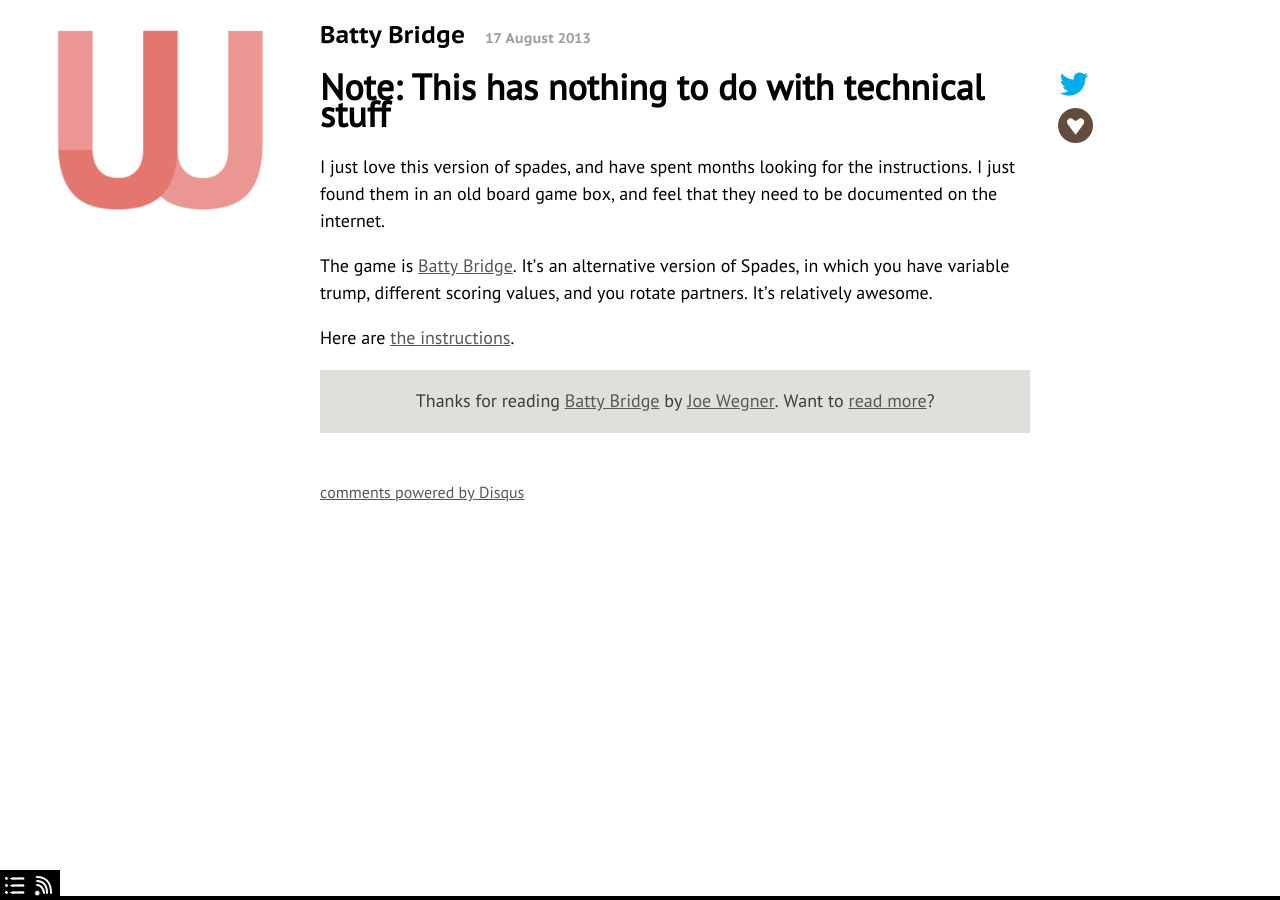
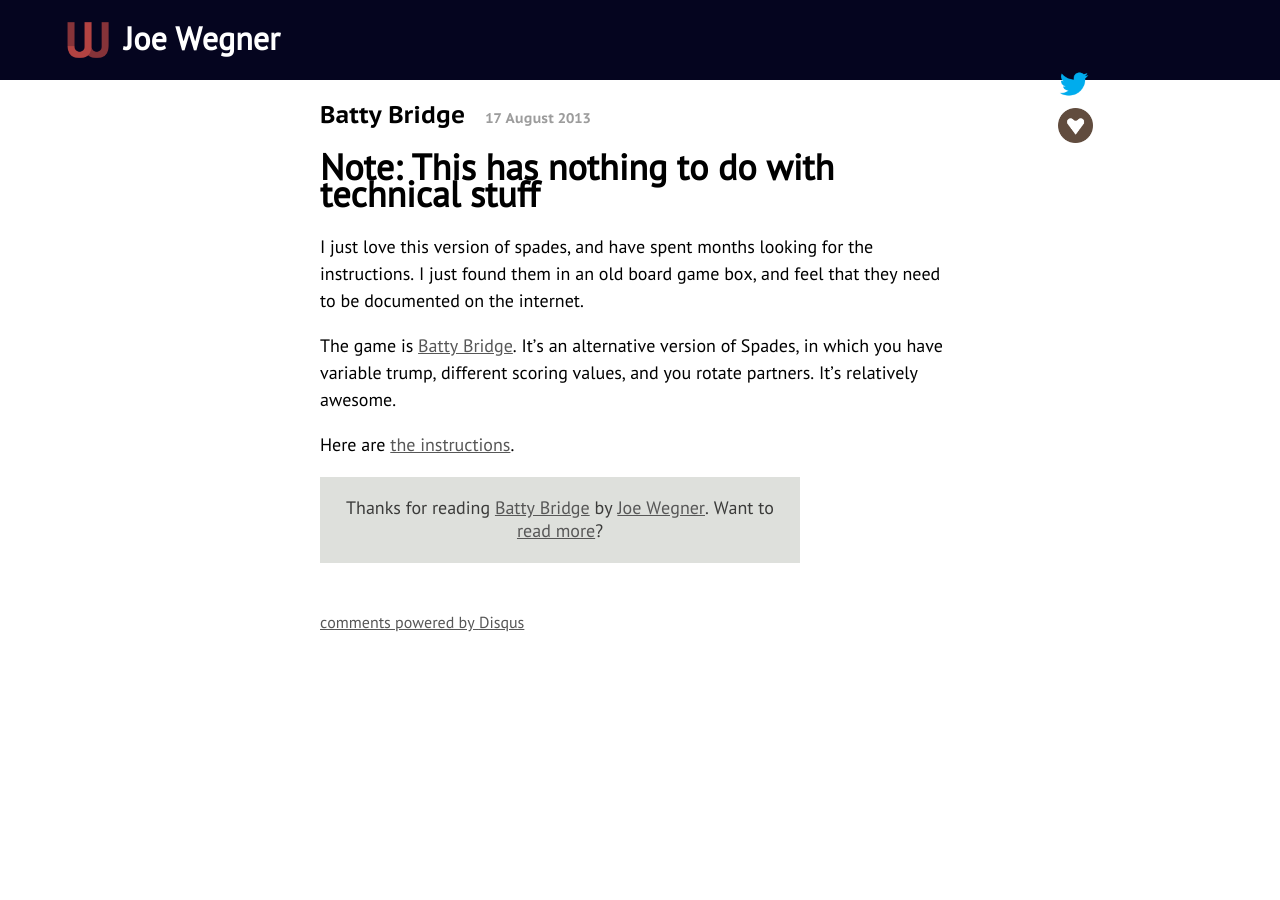
Before and after one commit to josephwegner/josephwegner.github.com, a Jekyll site: the page built from _posts/2013-08-17-batty-bridge.md, in a window 1280 px wide. Built offline with Jekyll 4.4.1, drawn with Linux system fonts in a browser that asks for light colours; Markdown is read by kramdown in place of the engine named in the settings; comment, search, counter and statistics services are not loaded.

Commit message:
Basic header

```diff
--- a/_layouts/post.html
+++ b/_layouts/post.html
@@ -44,14 +44,8 @@
   <meta property="og:site_name" content="WegnerDesign" />
 </head>
 <body onload="go();">
-  <div id="metaColumn">
-    <div id="logo">
-      <a href="/"><img src="/images/logo.png" alt="Joe Wegner"/></a>
-    </div>
-    <div id="footercontrols">
-      <div id="index"><a href="/blog"><img src="/images/index.png" /></a></div><!--
-     --><div id="rss"><a href="/feed.xml"><img src="/images/rss.png" /></a></div></div>
-    </div>
+  <div id="header">
+    <h1>Joe Wegner</h2>
   </div>
   <div id="post" itemscope itemtype="http://schema.org/BlogPosting">
     <h2><span class='title' itemprop="name">{{ page.title }}</span><span class="date"><time itemprop="dateCreated" datetime="{{ page.date | date_to_xmlschema }}">{{ page.date | date_to_long_string }}</time></span></h2>
@@ -83,6 +77,5 @@
     <noscript>Please enable JavaScript to view the <a href="http://disqus.com/?ref_noscript">comments powered by Disqus.</a></noscript>
     <a href="http://disqus.com" class="dsq-brlink">comments powered by <span class="logo-disqus">Disqus</span></a>
   </div>
-  <div id="footer"></div>
 </body>
 </html>
--- a/stylesheets/blog.css
+++ b/stylesheets/blog.css
@@ -1,15 +1,40 @@
+/*
+ * Colors:
+ *
+ * Darker Blue (header): #05051f
+*/
+
 html, body {
 	width: 100%;
 	margin: 0;
 	font-family: "PTSansRegular";
 }
 
+#header {
+	height: 2.5em;
+	background-color: #05051f;
+	font-size: 2em;
+	line-height: 2em;
+}
+
+#header h1 {
+	padding-left: 100px;
+	background-image: url(/images/logo.png);
+	background-size: auto 1.5em;
+	background-repeat: no-repeat;
+	background-position: bottom left;
+	color: white;
+	padding-left: 60px;
+	margin: 0;
+	height: 1em;
+	font-size: 1em;
+	line-height: .5em;
+	padding-top: 1em;
+	margin-left: 2em;
+}
+
 h2 {
 	font-family: "PTSansCaptionBold";
-}
-
-body > div {
-	display: inline-block;
 }
 
 span.date {
@@ -21,32 +46,12 @@ h2 span.date {
 	padding-left: 20px;
 }
 
-div#metaColumn {
-	width: 25%;
-	height: 100%;
-	position: fixed;
-	top: 0;
-}
-
-#logo {
-	max-width: 248px;
-	width: 75%;
+div#post {
+	width: 50%;
 	margin: auto;
 }
 
-#logo img {
-	width: 100%;
-}
-
-div#post, div#listWrap {
-	position: absolute;
-	left: 25%;
-	top: 0;
-	width: 74%;
-}
-
 div#post #body {
-	width: 75%;
 	font-size: 18px;
 	line-height: 1.5em;
 }
@@ -58,39 +63,6 @@ div#body img {
 div#post a {
 	color: #575757;
 	text-decoration: underline;
-}
-
-div#footercontrols {
-	position: fixed;
-	bottom: 0;
-	left: 0;
-	width: 25%;
-}
-
-div#footercontrols > div {
-	height: 30px;
-	width: 30px;
-	display: inline-block;
-	background-color: black;
-	cursor: pointer;
-}
-
-div#footercontrols > div:hover {
-	background-color: #383838;
-}
-
-div#footercontrols  img {
-	position: relative;
-	left: 3px;
-	top: 3px;
-}
-
-div#footer {
-	position: fixed;
-	bottom: 0;
-	width: 100%;
-	height: 4px;
-	background-color: black
 }
 
 ul#list {
```
